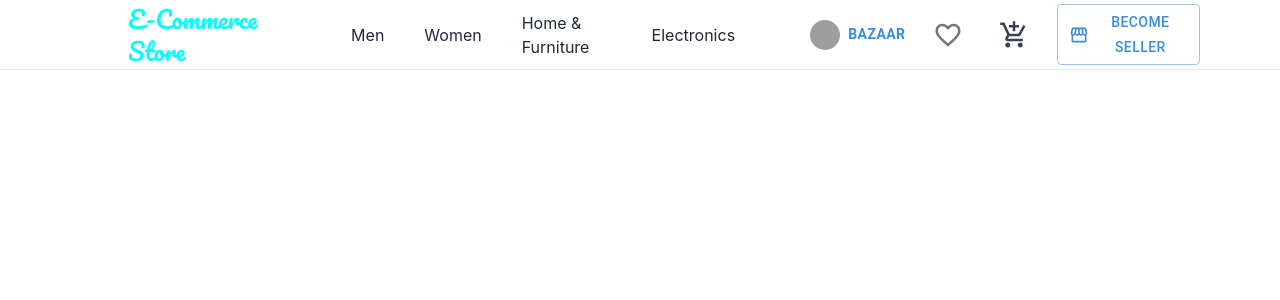
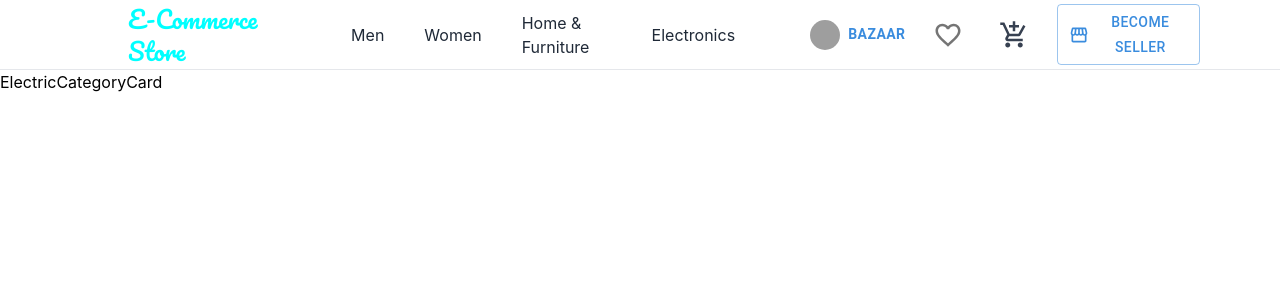
Before and after one commit to shubhcoding01/ecommerce-frontend, a React (Create React App) app: page / in a window 1280 px wide. Shown: the top 300 px of the page. Built offline with nearby package versions, Linux system fonts and the light colour scheme; grey boxes are pictures that could not be loaded; some icons are missing.

Commit message:
Update ElectricCategory and Home components

```diff
--- a/src/App.tsx
+++ b/src/App.tsx
@@ -5,6 +5,7 @@ import { Button, ThemeProvider } from '@mui/material';
 import AddShoppingCartIcon from '@mui/icons-material/AddShoppingCart';
 import Navbar from './customer/components/Navbar/Navbar';
 import customeTheme from './theme/customeTheme';
+import Home from './customer/pages/Home/Home';
 
 
 function App() {
@@ -14,6 +15,7 @@ function App() {
       <ThemeProvider theme={customeTheme}>
         <div>
           <Navbar />
+          <Home />
         </div>
 
       </ThemeProvider>
--- /dev/null
+++ b/src/customer/pages/Home/ElectricCategory.tsx
@@ -0,0 +1,12 @@
+import React from 'react'
+import ElectricCategoryCard from './ElectricCategoryCard'
+
+const ElectricCategory = () => {
+  return (
+    <div>
+        <ElectricCategoryCard />
+    </div>
+  )
+}
+
+export default ElectricCategory
--- /dev/null
+++ b/src/customer/pages/Home/ElectricCategoryCard.tsx
@@ -0,0 +1,9 @@
+import React from 'react'
+
+const ElectricCategoryCard = () => {
+  return (
+    <div>ElectricCategoryCard</div>
+  )
+}
+
+export default ElectricCategoryCard
--- /dev/null
+++ b/src/customer/pages/Home/Home.tsx
@@ -0,0 +1,15 @@
+import React from 'react'
+import ElectricCategory from './ElectricCategory'
+
+const Home = () => {
+  return (
+    <>
+        <div className='space-y-5 lg:space-y-10 relative'>
+
+            <ElectricCategory/>
+        </div>
+    </>
+  )
+}
+
+export default Home
```
